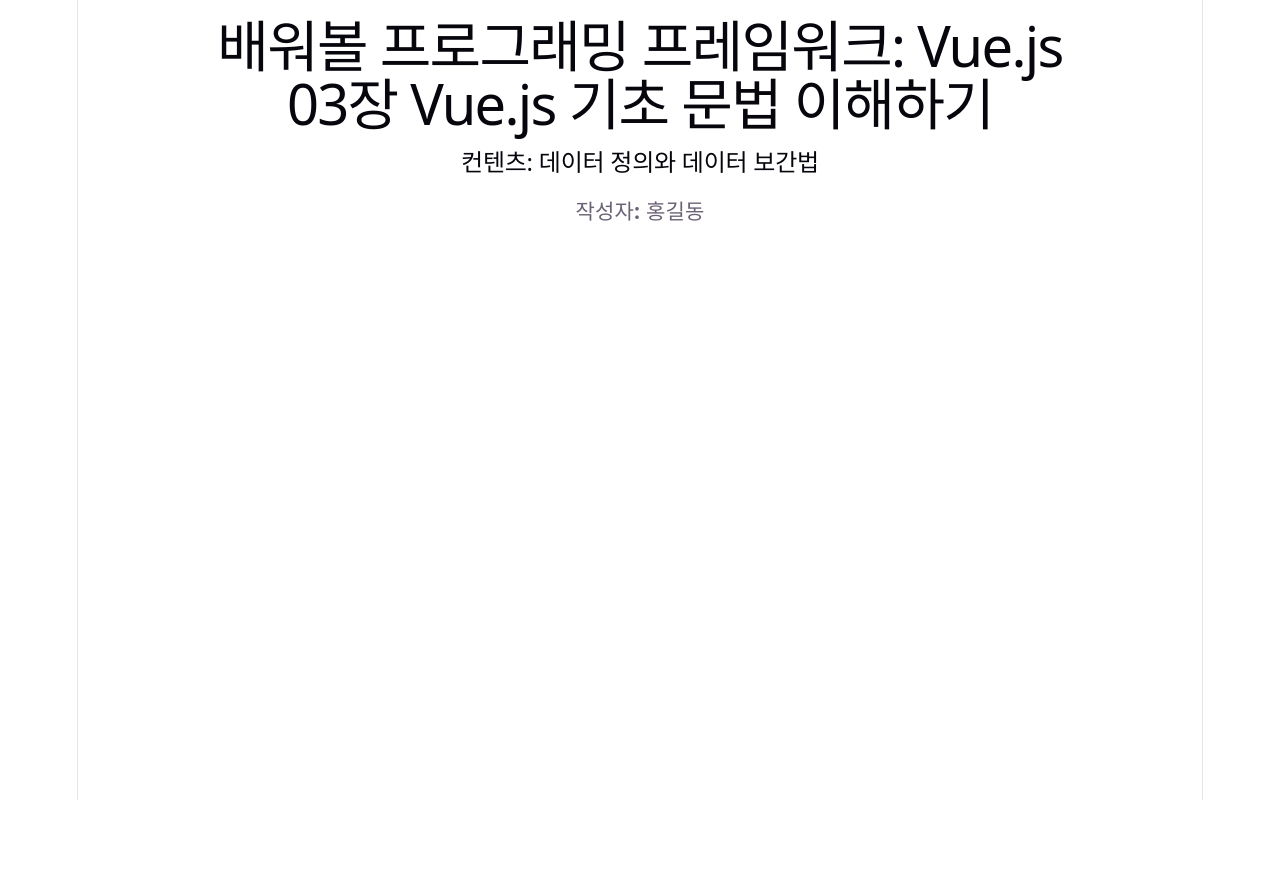
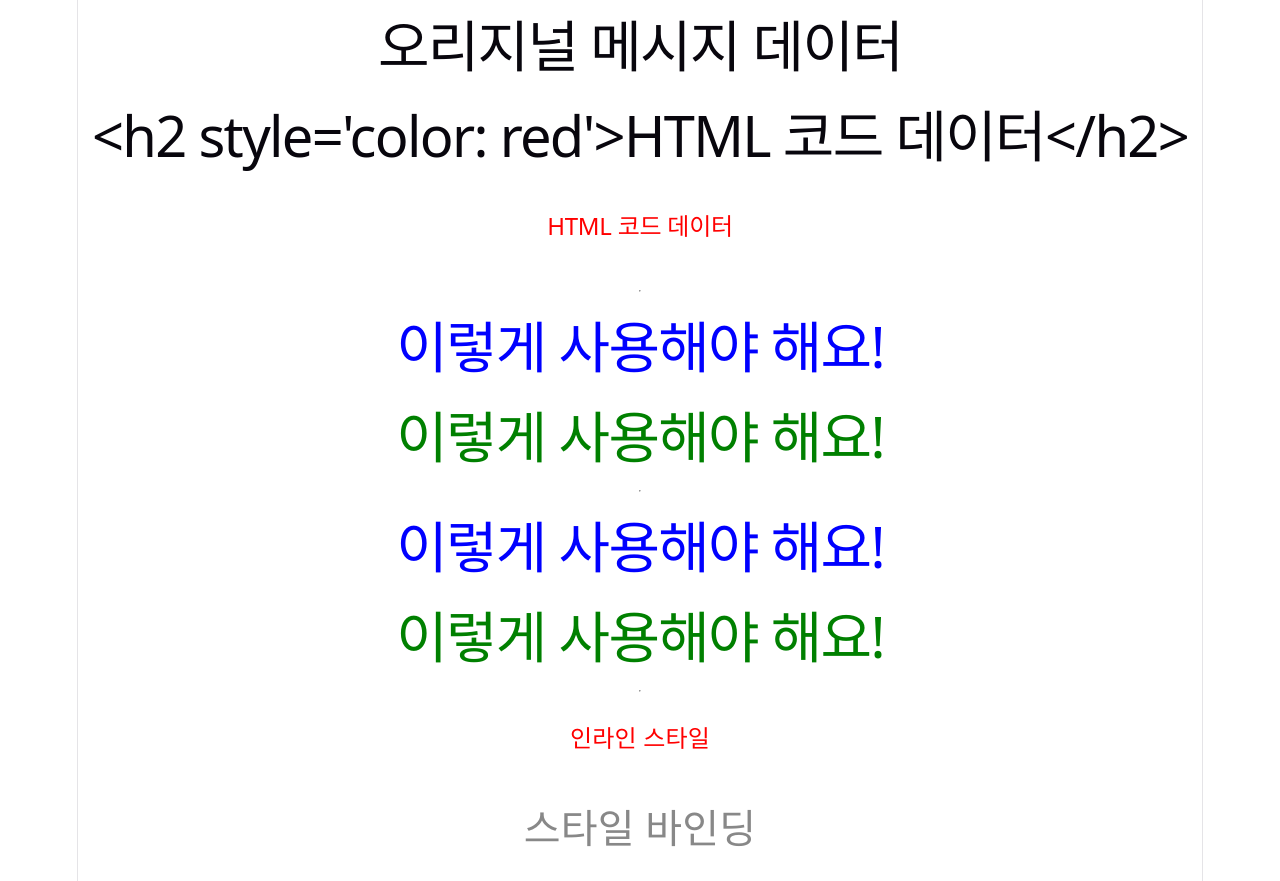
Before and after one commit to kangdy25/Into-the-Vuejs, a Vue app in the folder vue-basic/: page / in a window 1280 px wide. Before the commit the page ends 800 px from the top, so only its background shows below. Built offline with nearby package versions, Linux system fonts and the light colour scheme.

Commit message:
[Vue Basic] Declarative Rendering

```diff
--- a/vue-basic/src/App.vue
+++ b/vue-basic/src/App.vue
@@ -1,7 +1,9 @@
 <script setup lang="ts">
+import DeclarativeRendering from "./components/DeclarativeRendering.vue";
 import Interpolation from "./components/Interpolation.vue";
 </script>
 
 <template>
-    <Interpolation />
+    <!-- <Interpolation /> -->
+    <DeclarativeRendering />
 </template>
--- /dev/null
+++ b/vue-basic/src/components/DeclarativeRendering.vue
@@ -0,0 +1,44 @@
+<template>
+    <h1>{{ message }}</h1>
+    <h1>{{ messageHTML }}</h1>
+    <h1 v-html="messageHTML"></h1>
+
+    <hr />
+    <h1 v-bind:class="className">이렇게 사용해야 해요!</h1>
+    <h1 v-bind:class="{ active: isActive }">이렇게 사용해야 해요!</h1>
+
+    <hr />
+    <h1 :class="className">이렇게 사용해야 해요!</h1>
+    <h1 :class="{ active: isActive }">이렇게 사용해야 해요!</h1>
+
+    <hr />
+    <h3 style="color: red; font-size: 24px">인라인 스타일</h3>
+    <h3 :style="{ color: fontColor, fontSize: fontSize + 'px' }">
+        스타일 바인딩
+    </h3>
+</template>
+
+<script>
+export default {
+    data() {
+        return {
+            message: "오리지널 메시지 데이터",
+            messageHTML: "<h2 style='color: red'>HTML 코드 데이터</h2>",
+            className: "title",
+            isActive: true,
+            fontColor: "#888888",
+            fontSize: 40,
+        };
+    },
+};
+</script>
+
+<style scoped>
+h1.active {
+    color: green;
+}
+
+.title {
+    color: blue;
+}
+</style>
```
